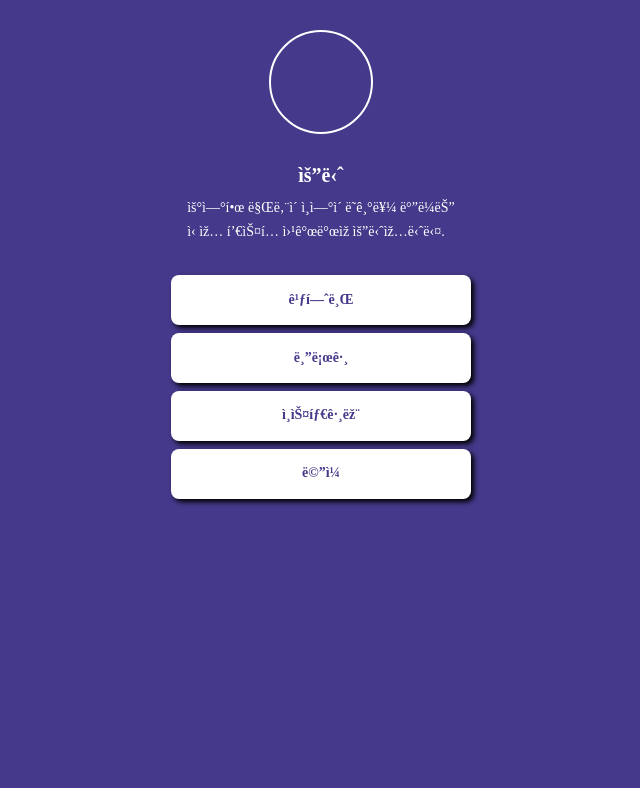
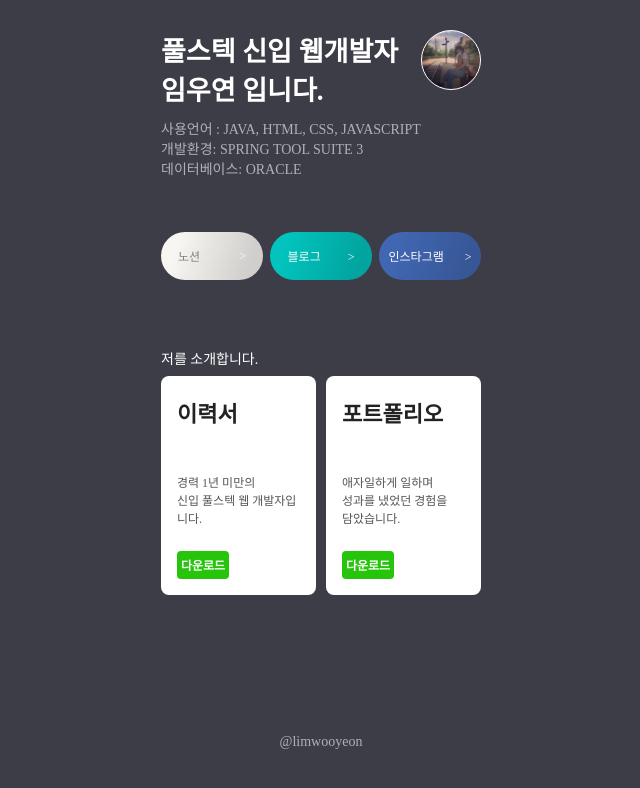
Before and after one commit to imooyoni/mypage, a plain HTML site: page index.html in a window 1280 px wide. Shown: the whole page, without its empty margins (319-959 px from the left). Drawn offline with Linux system fonts and the light colour scheme; a web font is replaced by a local one.

Commit message:
Update index.html
템플릿 수정

```diff
--- a/index.html
+++ b/index.html
@@ -1,101 +1,165 @@
 <!DOCTYPE html>
 <html>
 <head>
-        <!-- 웹페이지 보이지는 않지만, 필요한 설정을 해두는 곳이에요.
-             우리가 집을 위해 미리 생각 해놓은 것을 적어두는 곳이라고 할 수 있죠!-->
-        <meta charset=“UTF-8” />
-        <meta http-equiv=“X-UA-Compatible” content=“IE=edge” />
-        <meta name=“viewport” content=“width=device-width, initial-scale=1.0” />
-        <meta property=“og:title” content=“요니의 링크 모음!” />
-        <meta property=“og:description” content=“요니의 프로필 페이지 보기!” />
-        <meta property=“og:image” content=“url('프로필.jpg')” />
-        <title>요니의 프로필 링크 모음!</title>
+    <meta charset="UTF-8">
+    <meta http-equiv="X-UA-Compatible" content="IE=edge">
+    <meta name="viewport" content="width=device-width, initial-scale=1.0">
+    <meta property="og:title" content="FS 임우연">
+    <meta property="og:description" content="주니어 풀스텍 웹개발자 임우연입니다.">
+    <meta property="og:image" content="url('프로필.jpg')">
+    <title>PM 김르탄</title>
     <style>
         @import url('https://cdn.jsdelivr.net/gh/orioncactus/pretendard/dist/web/static/pretendard.css');
         * {
             font-family: "Pretendard",serif;
         }
-
         body {
-              background-color: #44398A;
+            background-color:#3C3D47;
+        }
+        .pro {
+            display: flex;
+            flex-direction: row;
+            align-items: flex-start;
+            margin-bottom: 40px;
         }
         .profile {
-              width: 100px;
-              height: 100px;
-
+            width: 58px;
+            height: 58px;
             border-radius: 100%;
-
-              border : 2px solid white;
-
+            border: 1.5px solid white;
             background-image: url('프로필.jpg');
-              background-position: 0%;
+            background-position: center;
             background-size: cover;
         }
-
-          .main{
-              color: white;
-              font-size: 20px;
-
-              margin-top: 30px;
-              margin-bottom: 10px;
+        .headcopy {
+            display: flex;
+            flex-direction: column;
+            align-items: flex-start;
+            width: 260px;
         }
-
-          .sub{
-              color: white;
+        .main {
+            color : #FFFFFF;
+            font-size: 27px;
+            size : 20px;
+            font-weight: 800;
+            margin: 0%;
+        }
+        .sub {
+            color : #B1B1B5;
             font-size: 14px;
-
-              margin-top: 0px;
-              margin-bottom: 30px;
+            font-weight: 400;
+            size : 14px;
+            margin-top: 10px;
         }
-
-          .wrap{
-              width: 300px;
+        .minis {
+            display: flex;
+            flex-direction: row;
+            justify-content: center;
+            align-items: center;
+            padding: 0px;
+            gap: 7px;
+            margin-bottom: 68px;
+        }
+        .minis > a {
+            width: 102px;
+            height: 48px;
+            border-radius: 32px;
+            text-decoration: none;
+            display: flex;
+            justify-content: center;
+            align-items: center;
+            font-size: 12px;
+            white-space:pre-wrap;
+        }
+        .notion {
+            background: linear-gradient(287.96deg, rgba(0, 0, 0, 0.16) 15.1%, rgba(0, 0, 0, 0) 83.32%), #F7F6F3;
+            color:#84827D;
+        }
+        .brunch {
+            background: linear-gradient(287.96deg, rgba(0, 0, 0, 0.16) 15.1%, rgba(0, 0, 0, 0) 83.32%), #02C3BD;
+            color:#FFFFFF;
+        }
+        .facebook {
+            background: linear-gradient(287.96deg, rgba(0, 0, 0, 0.16) 15.1%, rgba(0, 0, 0, 0) 83.32%), #4167B3;
+            color:#FFFFFF;
+        }
+        .wrap {
+            width: 320px;
             margin: 30px auto 0px auto;
-
             display: flex;
             flex-direction: column;
             justify-content: center;
             align-items: center;
         }
-
-          .wrap > a {
-              width:300px;
-              height: 50px;
-
+        .bigs {
+            display: flex;
+            flex-direction: row;
+            justify-content: center;
+            align-items: center;
+            padding: 0px;
+            gap: 10px;
+        }
+        .bigs > a {
+            width: 123px;
             background-color: white;
-              border-radius: 8px;
-
-              margin-bottom: 8px;
-
-              font-size: 14px;
-              font-weight: bold;
-              color: #44398A;
-
-
+            margin-bottom: 16px;
             display: flex;
             flex-direction: column;
-              justify-content: center;
-              align-items: center;
-
+            align-items: flex-start;
             text-decoration: none;
-
-              box-shadow: 3px 3px 5px 0px black;
+            padding: 20px 16px 16px 16px;
+            border-radius: 8px;
         }
-
-          .wrap > a:hover {
-              background-color: #f2f2f2;
+        .name {
+            font-size: 22px;
+            font-weight: 700;
+            color: #222222;
+            margin-bottom: 45px;
+        }
+        .desc {
+            font-size: 12px;
+            font-weight: 500;
+            color: #555555;
+            margin-bottom: 24px;
+        }
+        .btn {
+            font-size: 12px;
+            font-weight: 700;
+            color: #ffffff;
+            background-color: #26C50C;
+            border-radius: 4px;
+            padding: 5px 4px 5px 4px;
         }
     </style>
 </head>
 <body>
     <div class="wrap">
+        <div class="pro">
+            <div class="headcopy">
+                <h1 class="main">풀스텍 신입 웹개발자<br>임우연 입니다.</h1>
+                <p class="sub">사용언어 : JAVA, HTML, CSS, JAVASCRIPT<br>개발환경: SPRING TOOL SUITE 3<br>데이터베이스: ORACLE</p>
+            </div>
             <div class="profile"></div>
-            <h1 class="main">요니</h1>
-            <p class="sub">우연한 만남이 인연이 되기를 바라는<br>신입 풀스텍 웹개발자 요니입니다.</p>
-            <a target="_blank" href="https://github.com/Fiadh-L/">깃허브</a>
-            <a target="_blank" href="https://blog.naver.com/yeonnie1993/">블로그</a>
-            <a target="_blank" href="https://www.instagram.com/yeonnie1993/">인스타그램</a>
-            <a target="_blank" href="mailto:yeonnie1993@naver.com">메일</a>
+        </div>
+        <div class="minis">
+            <a class="notion" href="javascript:alert('연결 중 입니다.');">노션             <span style="color:#FFFFFF">></span></a>
+            <a class="brunch" href="javascript:alert('연결 중 입니다.');">블로그         ></a>
+            <a class="facebook" href="javascript:alert('연결 중 입니다.');">인스타그램       ></a>
+        </div>
+        <div style="color:#FFFFFF;width: 320px;font-size: 14px;margin-bottom: 8px;">저를 소개합니다.</div>
+        <div class="bigs">
+            <a href="javascript:alert('연결 중 입니다.');">
+                <div class="name">이력서</div>
+                <div class="desc">경력 1년 미만의<br>신입 풀스텍 웹 개발자입니다.</div>
+                <div class="btn">다운로드</div>
+            </a>
+            <a href="javascript:alert('연결 중 입니다.');">
+                <div class="name">포트폴리오</div>
+                <div class="desc">애자일하게 일하며<br>성과를 냈었던 경험을<br>담았습니다.</div>
+                <div class="btn">다운로드</div>
+            </a>
+        </div>
+        <div style="color:#B1B1B5;font-size: 14px;background-position: center;background-size: cover;position: absolute;bottom: 50px;">@limwooyeon</div>
     </div>
 </body>
 </html>
```
Lines whose indentation alone changed are shown as unchanged.
